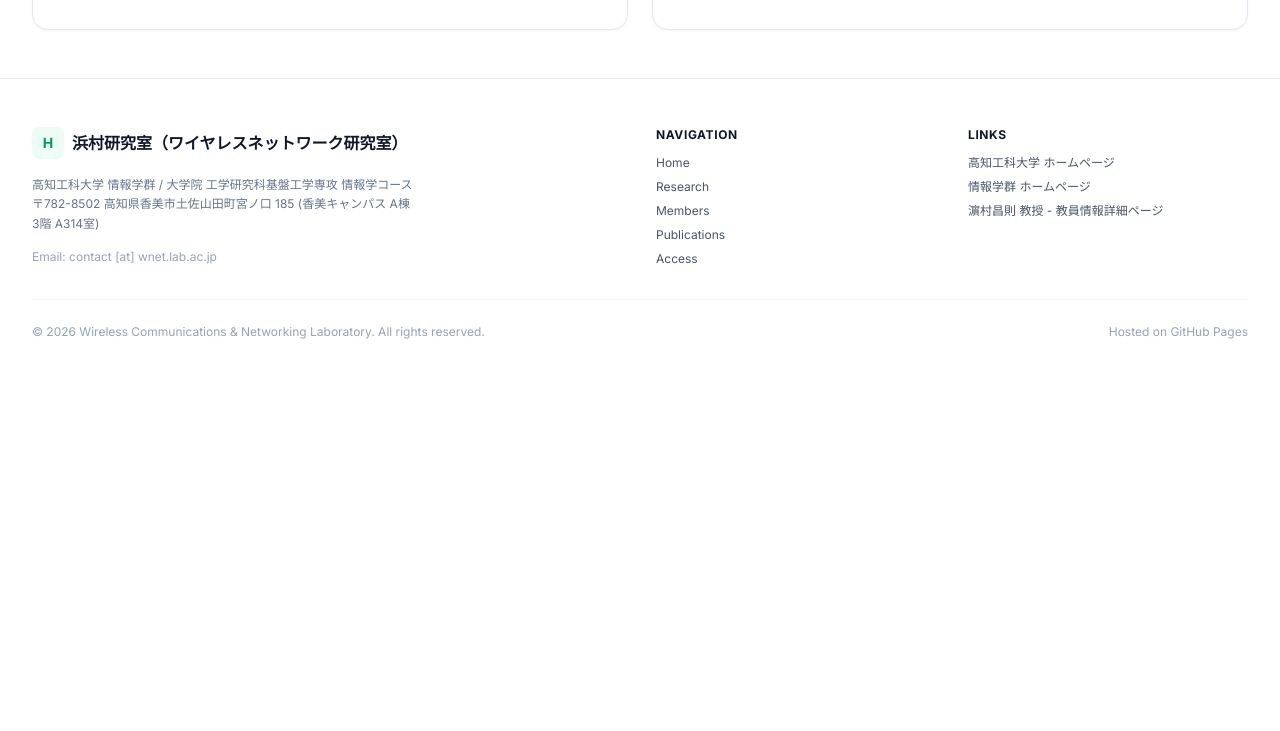
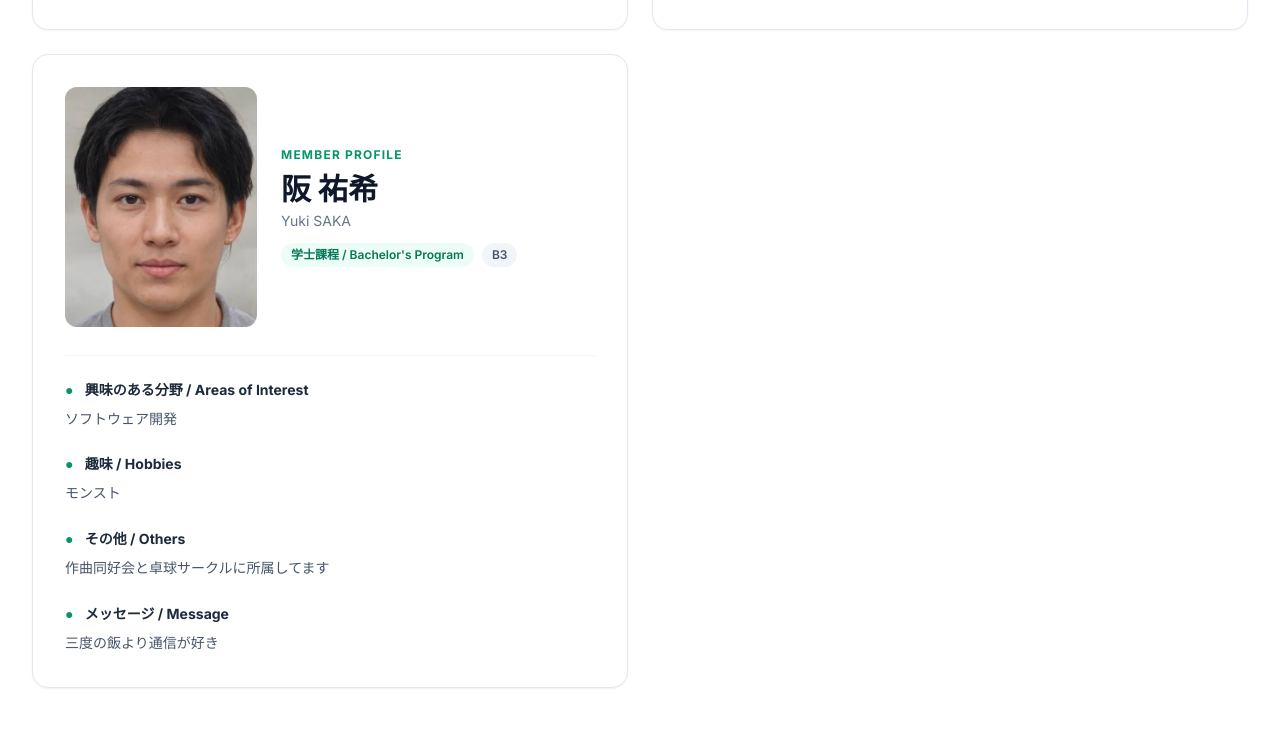
Before and after one commit to WirelessNetworkLab/WirelessNetworkLab.github.io, a plain HTML site: page members.html in a window 1280 px wide. Shown: the part 3769-4500 px from the top of the page. Before the commit the page ends 4157 px from the top, so only its background shows below. Drawn offline with nearby package versions, Linux system fonts and the light colour scheme.

Commit message:
add Saka's profile

```diff
--- a/members.html
+++ b/members.html
@@ -814,6 +814,103 @@
         </div>
         <!-- ================= END MEMBER PROFILE ================= -->
 
+        <!-- ================= MEMBER PROFILE ================= -->
+        <div class="bg-white rounded-2xl border border-slate-200 shadow-sm overflow-hidden">
+
+          <div class="p-5 sm:p-8">
+
+            <!-- 写真・名前 -->
+            <div class="flex items-center gap-4 sm:gap-6 mb-7">
+
+              <!-- 写真 -->
+              <div class="w-28 sm:w-48 2xl:w-32 shrink-0 aspect-[4/5] rounded-xl overflow-hidden bg-slate-100">
+                <img
+                  src="images/members/YukiSAKA.jpg"
+                  alt="阪 祐希"
+                  class="w-full h-full object-cover"
+                >
+              </div>
+
+              <!-- 名前・所属 -->
+              <div class="min-w-0">
+                <p class="text-xs font-bold text-brand-600 tracking-widest uppercase mb-2">
+                  Member Profile
+                </p>
+
+                <h3 class="text-xl sm:text-3xl 2xl:text-2xl font-bold text-slate-900">
+                  阪 祐希
+                </h3>
+
+                <p class="text-xs sm:text-sm text-slate-500 mt-1">
+                  Yuki SAKA
+                </p>
+
+                <div class="flex flex-wrap items-center gap-2 mt-3">
+                  <span class="px-2.5 py-1 rounded-full bg-brand-50 text-brand-700 text-xs font-semibold">
+                    学士課程 / Bachelor's Program
+                  </span>
+                  <span class="px-2.5 py-1 rounded-full bg-slate-100 text-slate-600 text-xs font-semibold">
+                    B3
+                  </span>
+                </div>
+              </div>
+
+            </div>
+
+            <!-- プロフィール詳細 -->
+            <!--<div class="border-t border-slate-100 pt-6 grid grid-cols-1 gap-y-5">-->
+            <div class="member-details border-t border-slate-100 pt-6 grid grid-cols-1 sm:grid-cols-2 gap-x-8 gap-y-6">
+
+              <!-- 研究テーマ -->
+              <div>
+                <h4 class="text-sm font-bold text-slate-800 mb-2">
+                  <span class="text-brand-600 mr-2">●</span>
+                  興味のある分野 / Areas of Interest
+                </h4>
+                <p class="text-sm text-slate-600 leading-relaxed">
+                  ソフトウェア開発
+                </p>
+              </div>
+
+              <!-- 趣味 -->
+              <div>
+                <h4 class="text-sm font-bold text-slate-800 mb-2">
+                  <span class="text-brand-600 mr-2">●</span>
+                  趣味 / Hobbies
+                </h4>
+                <p class="text-sm text-slate-600 leading-relaxed">
+                  モンスト
+                </p>
+              </div>
+
+              <!-- その他 -->
+              <div>
+                <h4 class="text-sm font-bold text-slate-800 mb-2">
+                  <span class="text-brand-600 mr-2">●</span>
+                  その他 / Others
+                </h4>
+                <p class="text-sm text-slate-600 leading-relaxed">
+                  作曲同好会と卓球サークルに所属してます
+                </p>
+              </div>
+
+              <!-- メッセージ -->
+              <div>
+                <h4 class="text-sm font-bold text-slate-800 mb-2">
+                  <span class="text-brand-600 mr-2">●</span>
+                  メッセージ / Message
+                </h4>
+                <p class="text-sm text-slate-600 leading-relaxed">
+                  三度の飯より通信が好き
+                </p>
+              </div>
+
+            </div>
+
+          </div>
+        </div>
+        <!-- ================= END MEMBER PROFILE ================= -->
+
       </div>
     </div>
   </section>
```
Also changed, not shown: images/members/YukiSAKA.jpg (added).
